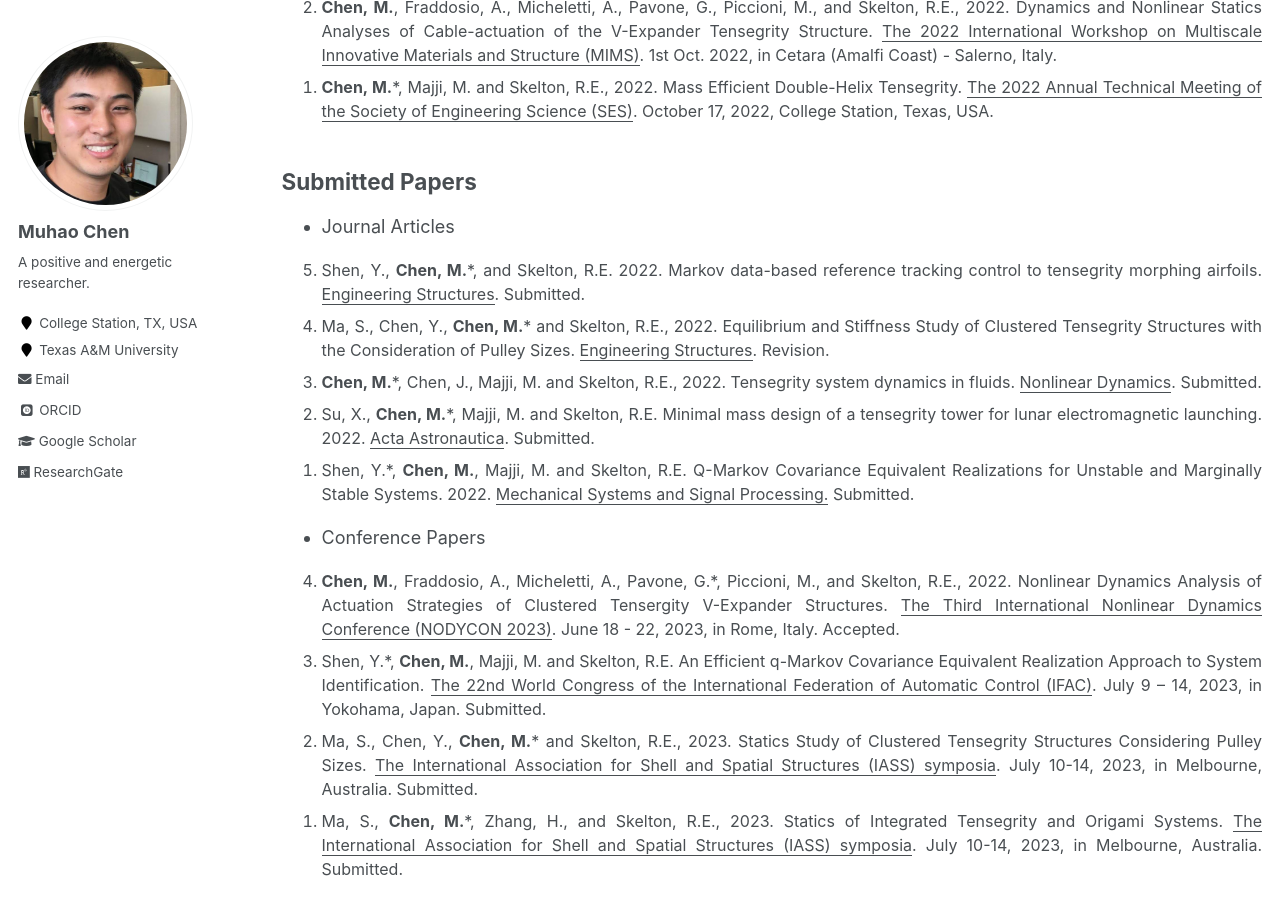
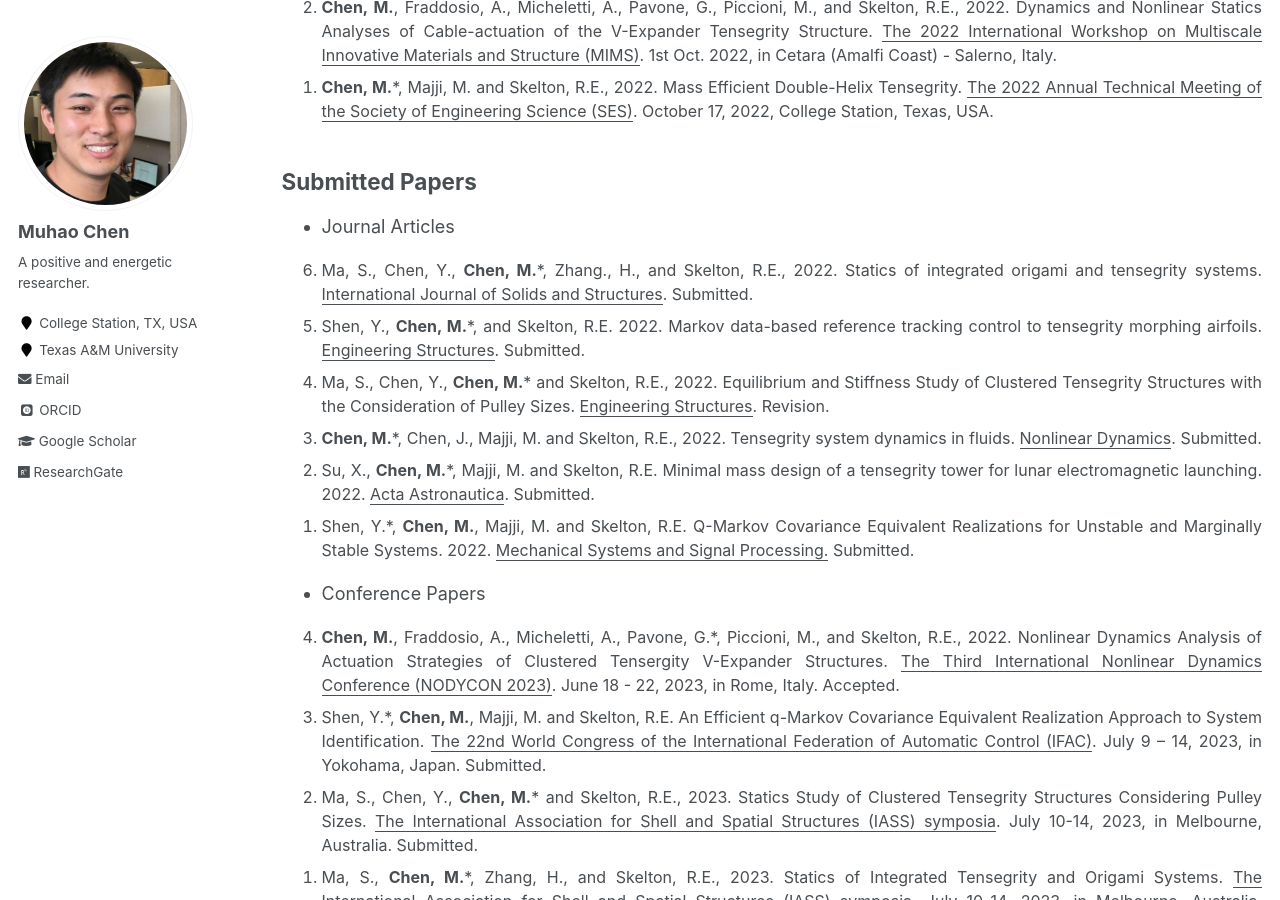
Before and after one commit to Muhao-Chen/muhao-chen.github.io, a Jekyll site: the page built from _pages/publication.md, in a window 1280 px wide and 900 px high, scrolled down 1791 px. Built offline with Jekyll 4.4.1, drawn with Linux system fonts in a browser that asks for light colours; some web fonts are replaced.

Commit message:
Update publication.md

```diff
--- a/_pages/publication.md
+++ b/_pages/publication.md
@@ -58,6 +58,7 @@ toc: true
 - Journal Articles
 <font size=3>
 <ol reversed>
+<li> Ma, S., Chen, Y., <strong>Chen, M.</strong>*, Zhang., H., and Skelton, R.E., 2022. Statics of integrated origami and tensegrity systems. <u>International Journal of Solids and Structures</u>. Submitted. </li>
 <li> Shen, Y., <strong>Chen, M.</strong>*, and Skelton, R.E. 2022. Markov data-based reference tracking control to tensegrity morphing airfoils. <u>Engineering Structures</u>. Submitted. </li>
 <li> Ma, S., Chen, Y., <strong>Chen, M.</strong>* and Skelton, R.E., 2022. Equilibrium and Stiffness Study of Clustered Tensegrity Structures with the Consideration of Pulley Sizes. <u>Engineering Structures</u>. Revision. </li>
 <li> <strong>Chen, M.</strong>*, Chen, J., Majji, M. and Skelton, R.E., 2022. Tensegrity system dynamics in fluids. <u>Nonlinear Dynamics</u>. Submitted. </li>
```
